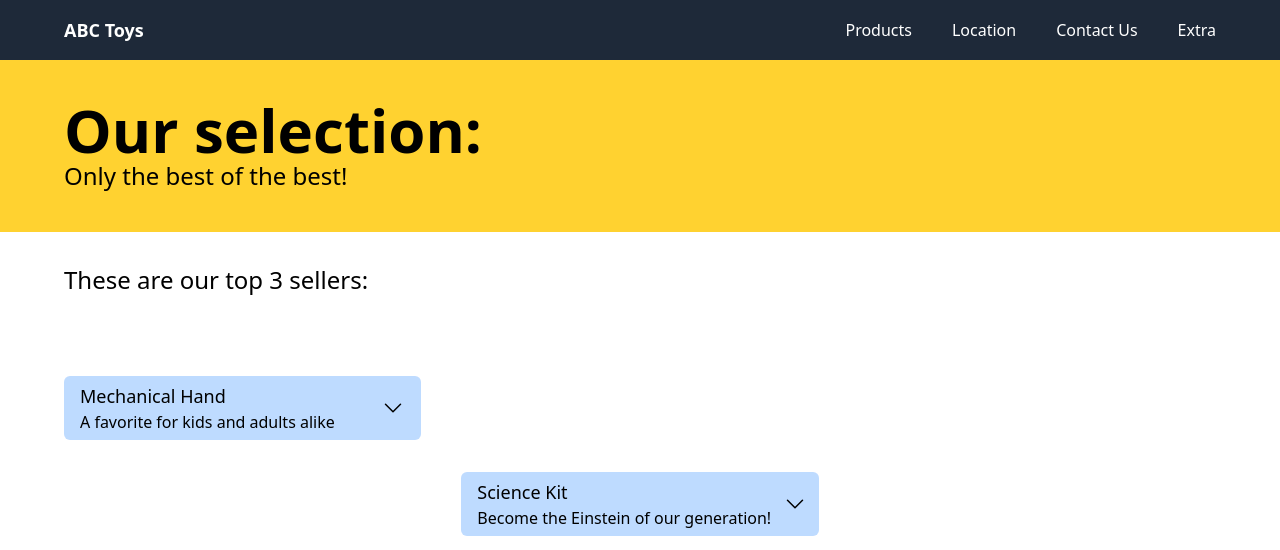
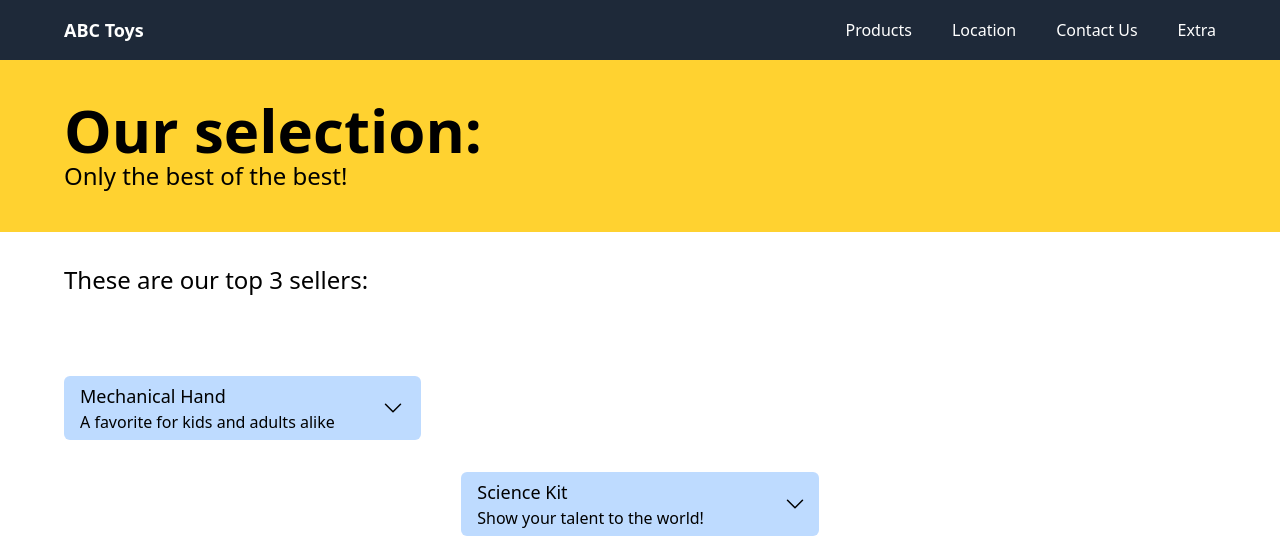
Before and after one commit to Pedro-Orellana/cis-128-homework-3-work, a website: page products.html in a window 1280 px wide. Shown: the top 550 px of the page. Drawn offline with Linux system fonts and the light colour scheme.

Commit message:
fix text on products.html

```diff
--- a/products.html
+++ b/products.html
@@ -173,7 +173,7 @@
                 >
                 <div class="flex flex-col h-16 items-start justify-center ms-4">
                   <p class="text-black font-medium text-lg">Science Kit</p>
-                  <p>Become the Einstein of our generation!</p>
+                  <p>Show your talent to the world!</p>
                 </div>
 
                 <div
```
